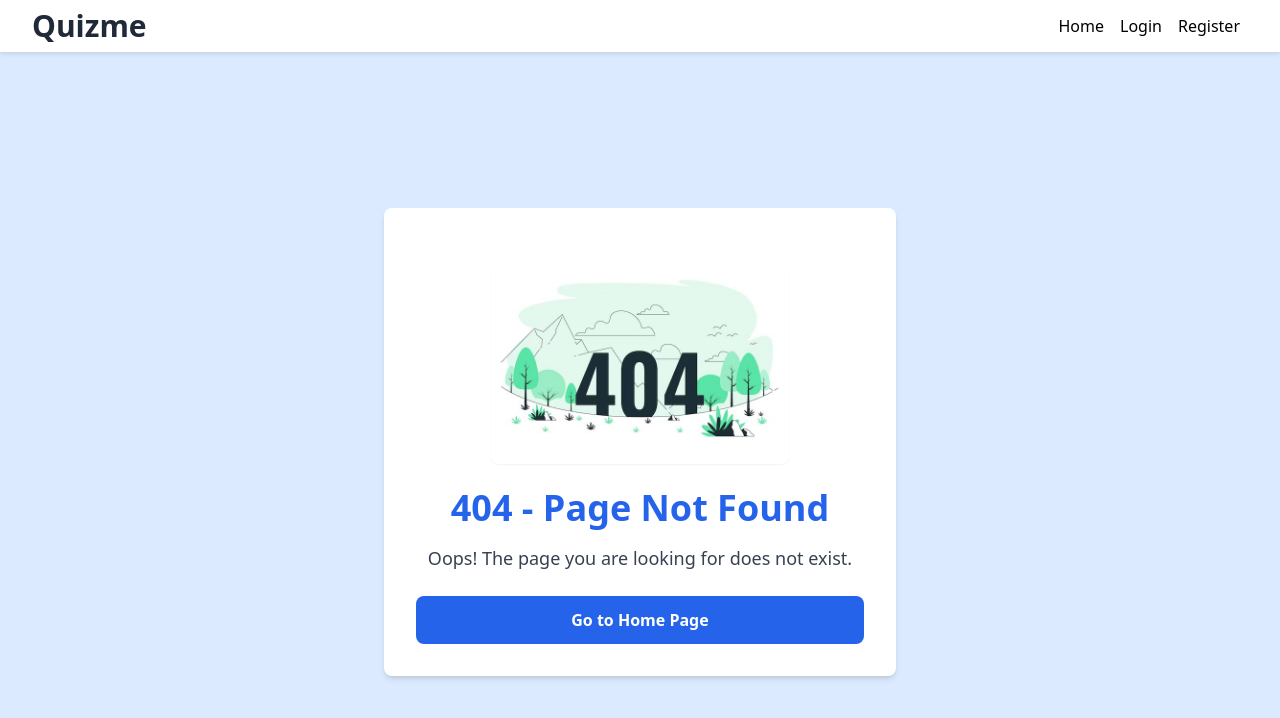
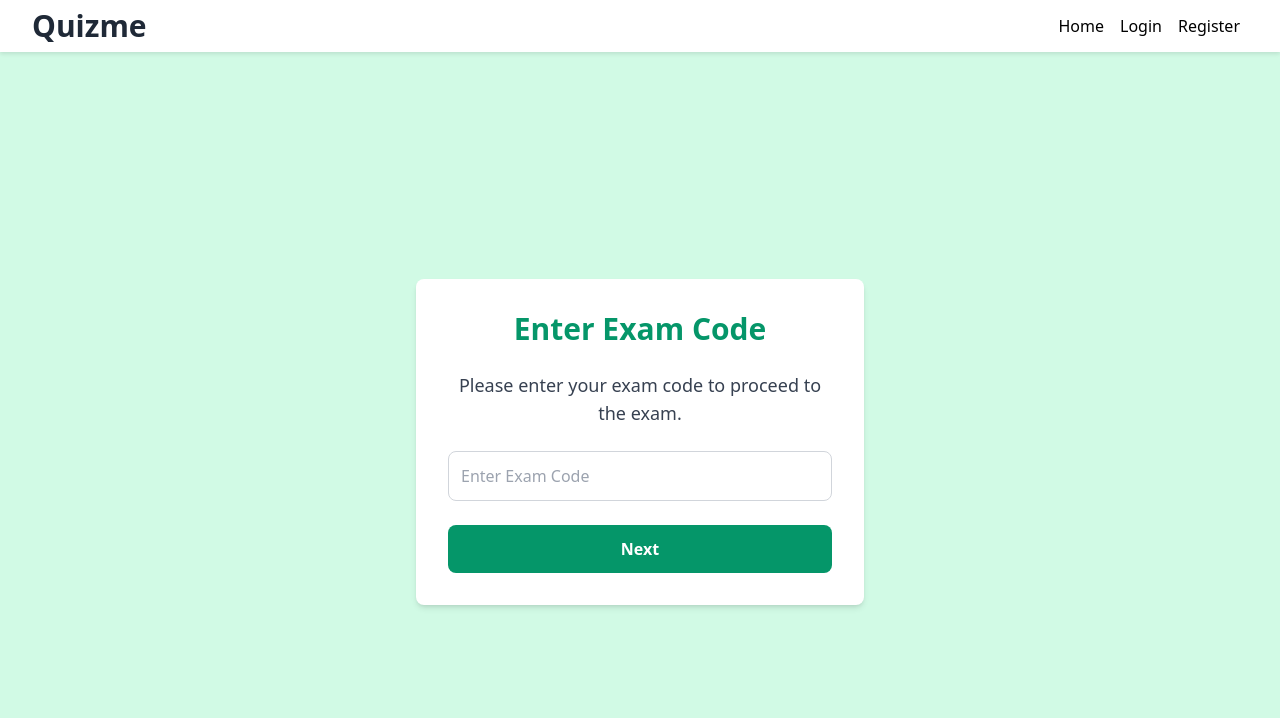
Before and after one commit to Mohamed5828/Quizme, a React (Vite) app in the folder frontend/: page /enter in a window 1280 px wide. Before the commit this address had no page. Shown: the top 718 px of the page. Built offline with nearby package versions, Linux system fonts and the light colour scheme.

Commit message:
added enter exam page

```diff
--- a/frontend/src/App.tsx
+++ b/frontend/src/App.tsx
@@ -22,6 +22,7 @@ import ExamEntry from "./components/Viewers/EnterExam.tsx";
 import ForbiddenPage from "./components/Viewers/PermissionDenied.tsx";
 import NotFoundPage from "./components/Viewers/NotFound.tsx";
 import ProtectedRoute from "./components/authentication/ProtectedRoute.tsx";
+import StudentExamEntry from "./components/Viewers/ExamEntryNavigator.tsx";
 // import refresh from "./components/authentication/refresh.ts";
 
 const App: React.FC = () => {
@@ -46,6 +47,7 @@ const App: React.FC = () => {
               element={<ProtectedRoute element={<Dashboard />} />}
             />
             <Route path="/enter-exam/:examCode" element={<ExamEntry />} />
+            <Route path="/enter" element={<StudentExamEntry />} />
             <Route path="/exam/:examCode" element={<AllQuestionsPage />} />
             <Route
               path="/question-bank"
--- /dev/null
+++ b/frontend/src/components/Viewers/ExamEntryNavigator.tsx
@@ -0,0 +1,44 @@
+import React, { useState } from "react";
+import { useNavigate } from "react-router-dom";
+
+const StudentExamEntry: React.FC = () => {
+  const [examCode, setExamCode] = useState("");
+  const navigate = useNavigate();
+
+  // Function to handle the navigation to the exam entry page
+  const handleNext = () => {
+    if (examCode.trim() !== "") {
+      navigate(`/enter-exam/${examCode}`);
+    } else {
+      alert("Please enter a valid exam code.");
+    }
+  };
+
+  return (
+    <div className="bg-emerald-100 flex items-center justify-center min-h-screen p-6">
+      <div className="bg-white shadow-md rounded-lg p-8 max-w-md w-full text-center">
+        <h1 className="text-3xl font-bold text-emerald-600 mb-6">
+          Enter Exam Code
+        </h1>
+        <p className="text-lg text-gray-700 mb-6">
+          Please enter your exam code to proceed to the exam.
+        </p>
+        <input
+          type="text"
+          value={examCode}
+          onChange={(e) => setExamCode(e.target.value)}
+          placeholder="Enter Exam Code"
+          className="w-full mb-6 p-3 border border-gray-300 rounded-lg focus:outline-none focus:ring-2 focus:ring-emerald-500"
+        />
+        <button
+          onClick={handleNext}
+          className="w-full bg-emerald-600 hover:bg-emerald-700 text-white font-bold py-3 rounded-lg transition duration-200"
+        >
+          Next
+        </button>
+      </div>
+    </div>
+  );
+};
+
+export default StudentExamEntry;
--- a/frontend/src/components/navbar.tsx
+++ b/frontend/src/components/navbar.tsx
@@ -11,6 +11,10 @@ const HOME_NAV = {
 const PROFILE_NAV = {
   name: "Profile",
   path: "/profile",
+};
+const EXAM_NAV = {
+  name: "Enter Exam",
+  path: "/enter",
 };
 
 const LOGIN_NAV = {
@@ -37,7 +41,7 @@ const DASHBOARD_NAV = {
   path: "/dashboard",
 };
 
-const NAV_LOGGED_IN_STUDENT = [HOME_NAV, PROFILE_NAV];
+const NAV_LOGGED_IN_STUDENT = [HOME_NAV, PROFILE_NAV, EXAM_NAV];
 
 const NAV_LOGGED_IN_INSTRUCTOR = [
   HOME_NAV,
```
